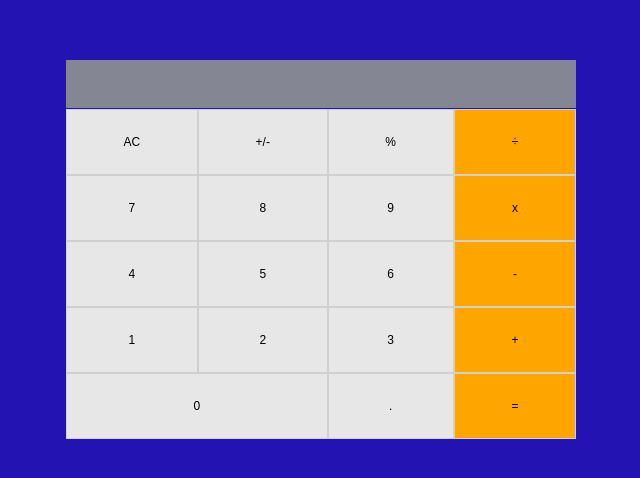
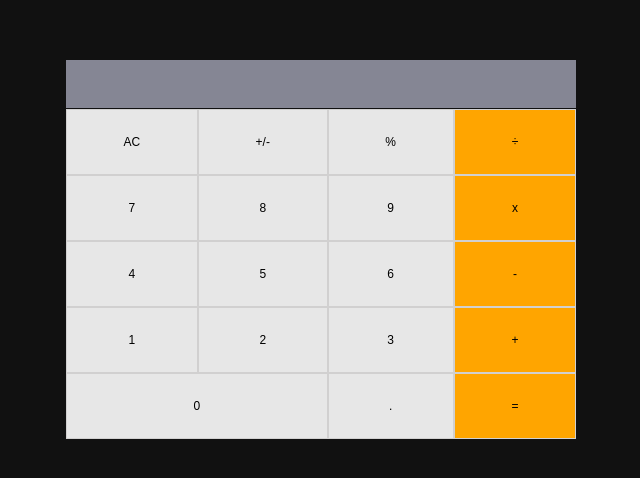
Before and after one commit to techEmprez/math-magician, a React (Create React App) app: page / in a window 1280 px wide. Shown: the part 164-642 px from the top of the page, without its empty margins (319-959 px from the left). Built offline with nearby package versions, Linux system fonts and the light colour scheme.

Commit message:
modified styling

```diff
--- a/src/App.css
+++ b/src/App.css
@@ -16,8 +16,7 @@
 }
 
 .App-header {
-  /* background-color: #282c34; */
-  background-color: #2413b3;
+  background-color: #111;
   min-height: 100vh;
   display: flex;
   flex-direction: column;
```
